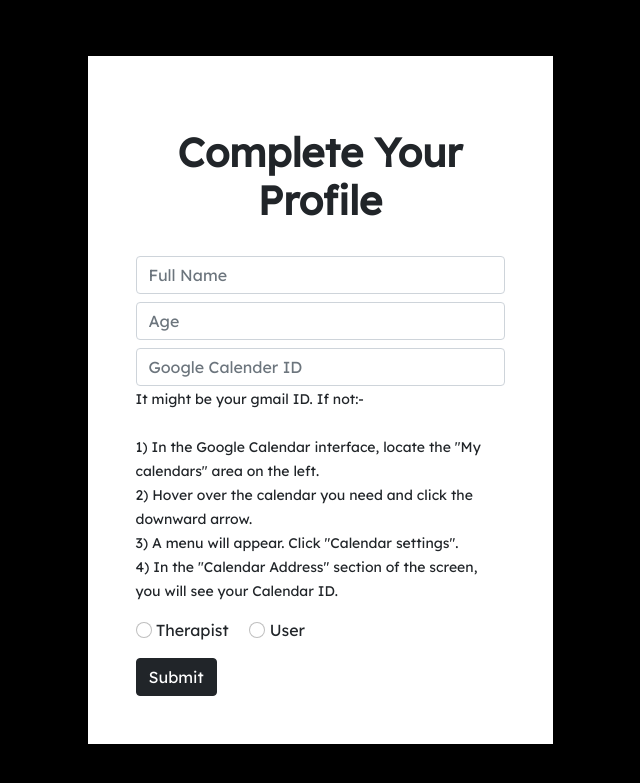
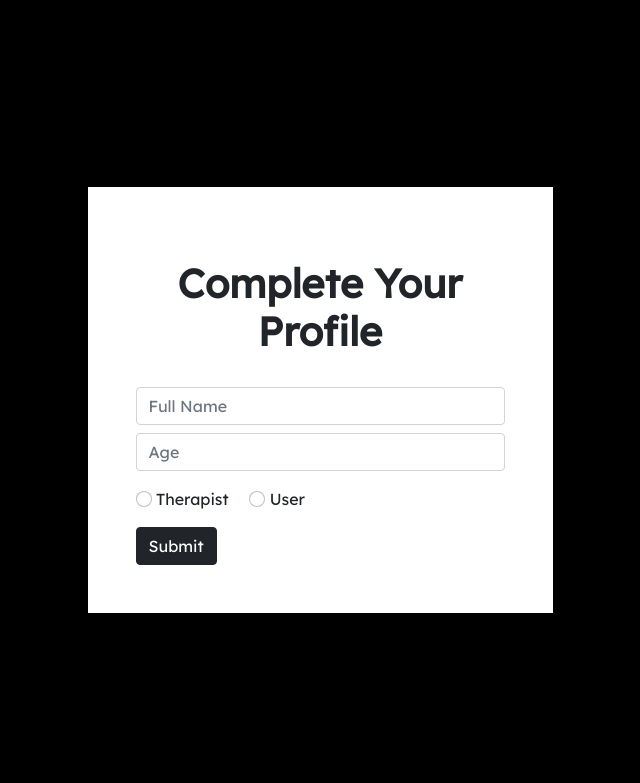
Before and after one commit to gigabite-pro/baatcheet, a Node project: template views/details.ejs in a window 1280 px wide. Shown: the top 783 px of the page, without its empty margins (320-960 px from the left). Run offline with Node 20 templates, Linux system fonts and the light colour scheme; the template is opened without the code that fills it, so the values that code supplies are empty; some libraries are stand-ins or nearby versions.

Commit message:
calenID removed

```diff
--- a/index.js
+++ b/index.js
@@ -82,7 +82,7 @@ app.get('/details', requiresAuth(), (req,res)=>{
 });
 
 app.post('/post-info', (req,res)=>{
-    const {username , age, typeOfUser,calenId} = req.body
+    const {username , age, typeOfUser} = req.body
     const email = localStorage.getItem('email')
 
     let pfpList = ["https://cdn.discordapp.com/attachments/751511569971675216/818749306893762570/Untitled-3.png","https://cdn.discordapp.com/attachments/751511569971675216/818749761368752138/Untitled-4.png","https://cdn.discordapp.com/attachments/751511569971675216/818750283445174332/Untitled-5.png","https://cdn.discordapp.com/attachments/751511569971675216/818750816444743750/Untitled-6.png"]
@@ -99,7 +99,6 @@ app.post('/post-info', (req,res)=>{
         'appointments': appointments,
         'typeOfUser': typeOfUser,
         'pfpUrl': pfp,
-        'calenID': calenId,
     });
 
     newUser.save()
@@ -127,13 +126,12 @@ app.get('/dashboard', requiresAuth(), (req,res)=>{
 });
 
 app.post('/add-appoint', async(req,res)=>{
-    const {name, email, date, time, calenID} = req.body;
+    const {name, email, date, time} = req.body;
     const id = await shortid.generate();
 
     newAppointment = new Appointment({
         'ownerName': name,
         'ownerEmail': email,
-        'ownerCalenID': calenID,
         'appointmentCode': id,
         'appointmentDate': date,
         'appointmentTime': time,
@@ -216,7 +214,7 @@ app.post('/request-appoint',(req,res)=>{
 });
 
 app.post('/approve-appoint', (req,res)=>{
-    const{appointmentCode, memberEmail, ownerEmail, date, time, calenID} = req.body
+    const{appointmentCode, memberEmail, ownerEmail, date, time} = req.body
 
     const resource = {
         start: { dateTime: `${date}T${time}:00.000+05:30`},
--- a/models/Appointment.js
+++ b/models/Appointment.js
@@ -6,10 +6,6 @@ const appointmentSchema = new mongoose.Schema({
         required: true,
     },
     ownerEmail: {
-        type: String,
-        required: true,
-    },
-    ownerCalenID: {
         type: String,
         required: true,
     },
--- a/models/User.js
+++ b/models/User.js
@@ -24,10 +24,6 @@ const userSchema = new mongoose.Schema({
         type: String,
         required: true,
     },
-    calenID: {
-        type: String,
-        required: true,
-    },
     date: {
         type: Date,
         default: Date.now
--- a/views/approve.ejs
+++ b/views/approve.ejs
@@ -37,7 +37,6 @@
                                 <input type="hidden" name="ownerEmail" value='<%= owner.ownerEmail  %>'>
                                 <input type="hidden" name="date" value='<%= owner.appointmentDate  %>'>
                                 <input type="hidden" name="time" value='<%= owner.appointmentTime  %>'>
-                                <input type="hidden" name="calenID" value='<%= owner.ownerCalenID  %>'>
                            <div class="mt-2">
                                 <button type="submit" class="btn btn-dark">Approve</button>
                            </div>
--- a/views/details.ejs
+++ b/views/details.ejs
@@ -28,16 +28,6 @@
                            <div class="mt-2 mb-2">
                                 <input type="number" name="age" class="form-control" placeholder="Age" required>
                            </div>
-                           <div class="mt-2 mb-2">
-                                <input type="text" name="calenId" class="form-control" placeholder="Google Calender ID" required>
-                                <small>
-                                    It might be your gmail ID. If not:- <br><br>
-                                    1) In the Google Calendar interface, locate the "My calendars" area on the left. <br>
-                                    2) Hover over the calendar you need and click the downward arrow. <br>
-                                    3) A menu will appear. Click "Calendar settings". <br>
-                                    4) In the "Calendar Address" section of the screen, you will see your Calendar ID.
-                                </small>
-                           </div>
                            <div class="mt-2 mb-2 form-check-inline">
                                 <input class="form-check-input" type="radio" name="typeOfUser" id="radio1" value="Therapist" required>
                                 <label class="form-check-label" for="radio1">
```
